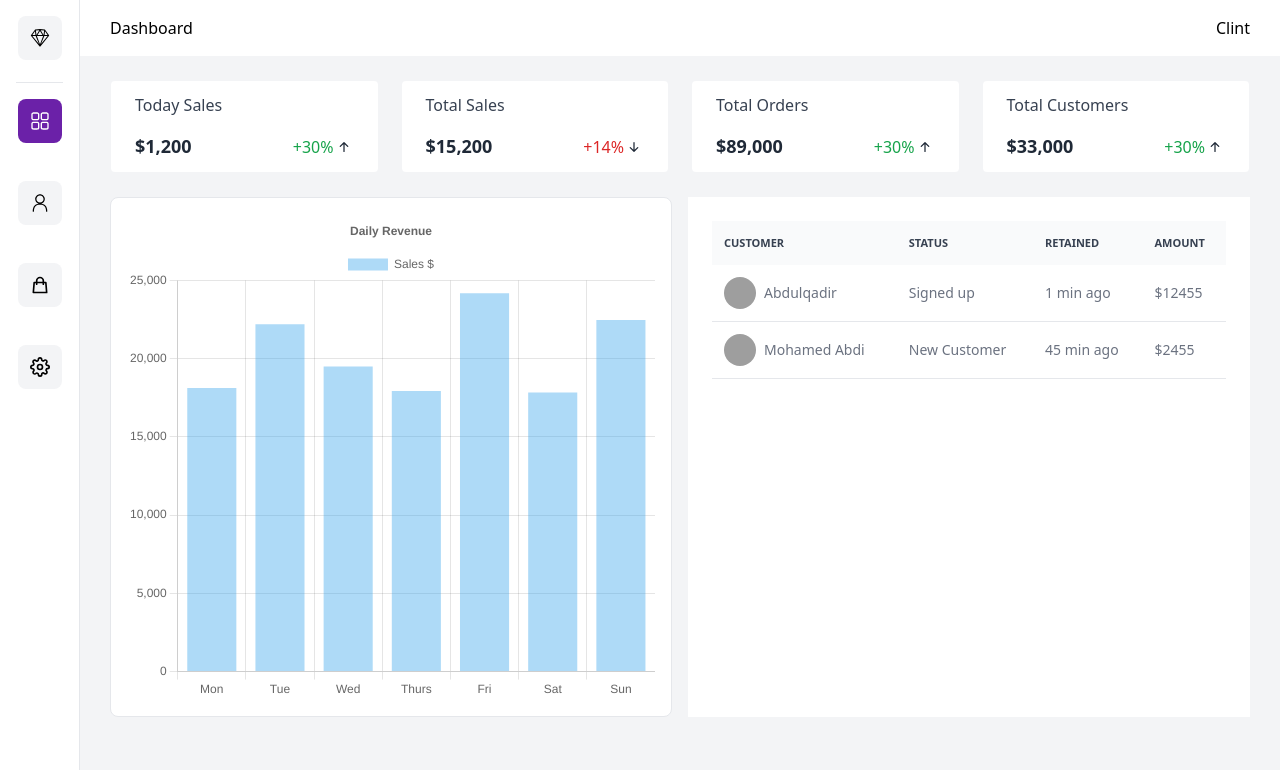
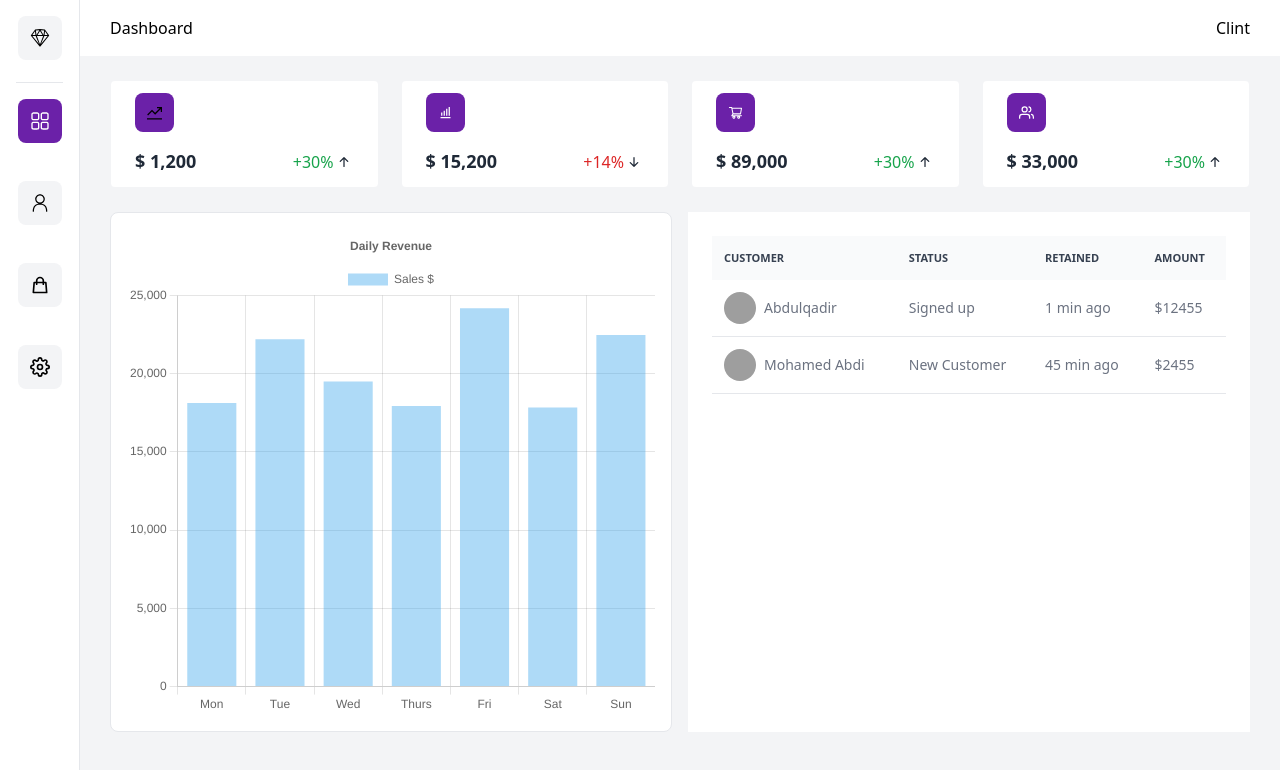
Before and after one commit to abdulqadirmohamed/next-dashboard, a Next.js app: page / in a window 1280 px wide. Shown: the top 770 px of the page. Built offline with nearby package versions, Linux system fonts and the light colour scheme; grey boxes are pictures that could not be loaded.

Commit message:
updating top cards

```diff
--- a/src/components/TopCards.jsx
+++ b/src/components/TopCards.jsx
@@ -1,23 +1,31 @@
 import React from "react";
 import { BsArrowUpShort,BsArrowDownShort } from "react-icons/bs";
-
+import {GrLineChart} from 'react-icons/gr'
+import {BiBarChartAlt} from 'react-icons/bi'
+import {AiOutlineShoppingCart} from 'react-icons/ai'
+import {FiUsers} from 'react-icons/fi'
 
 const TopCards = () => {
+
   const cardData = [
-    { id: 1, title: "Today Sales", price: 1200, percent: 30 },
-    { id: 2, title: "Total Sales", price: 15200, percent: 14 },
-    { id: 3, title: "Total Orders", price: 89000, percent: 30 },
-    { id: 4, title: "Total Customers", price: 33000, percent: 30 },
+    { id: 1, title: "Today Sales", price: 1200, percent: 30, icon: <GrLineChart size={15}/>, color: '#6B21A8' },
+    { id: 2, title: "Total Sales", price: 15200, percent: 14,icon: <BiBarChartAlt size={15}/> ,color: '#EB3036'},
+    { id: 3, title: "Total Orders", price: 89000, percent: 30, icon: <AiOutlineShoppingCart size={15}/>, color: '#FBAA2D' },
+    { id: 4, title: "Total Customers", price: 33000, percent: 30, icon: <FiUsers size={15}/>, color: '#68EE76' },
   ];
+
   return (
     <div className="grid lg:grid-cols-4 md:grid-cols-2 gap-6 mt-6 border-gray-100 border-[1px]">
       {cardData.map((data) => (
         <div className="bg-white px-6 py-3 rounded text-gray-700" key={data.id}>
-          <div>
+          <div className="flex justify-between items-center text-white">
+            <div className={`bg-[#6B21A8] text-white p-3 rounded-lg`}>
+              {data.icon}
+            </div>
             <h4>{data.title}</h4>
           </div>
           <div className="flex items-center justify-between mt-4 text-gray-800">
-            <h1 className="text-[18px] font-semibold">${data.price.toLocaleString(navigator.language, { minimumFractionDigits: 0 })}</h1>
+            <h1 className="text-[18px] font-semibold">$ {new Intl.NumberFormat().format(data.price)}</h1>
             <div className="flex items-center">
               <span className={`${data.percent < 15 ? 'text-red-600': 'text-green-600'}`}>+{data.percent}%</span>
               <span>
```
